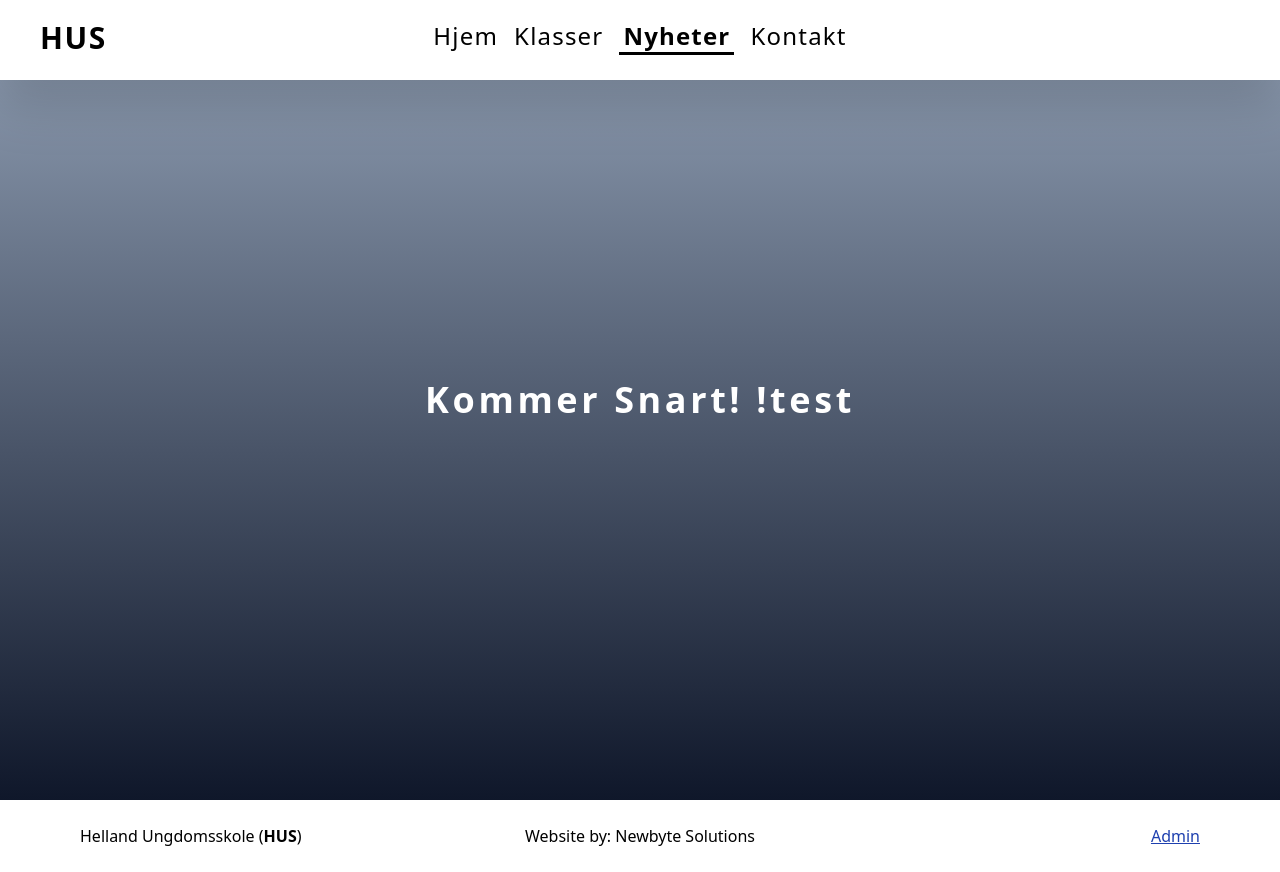
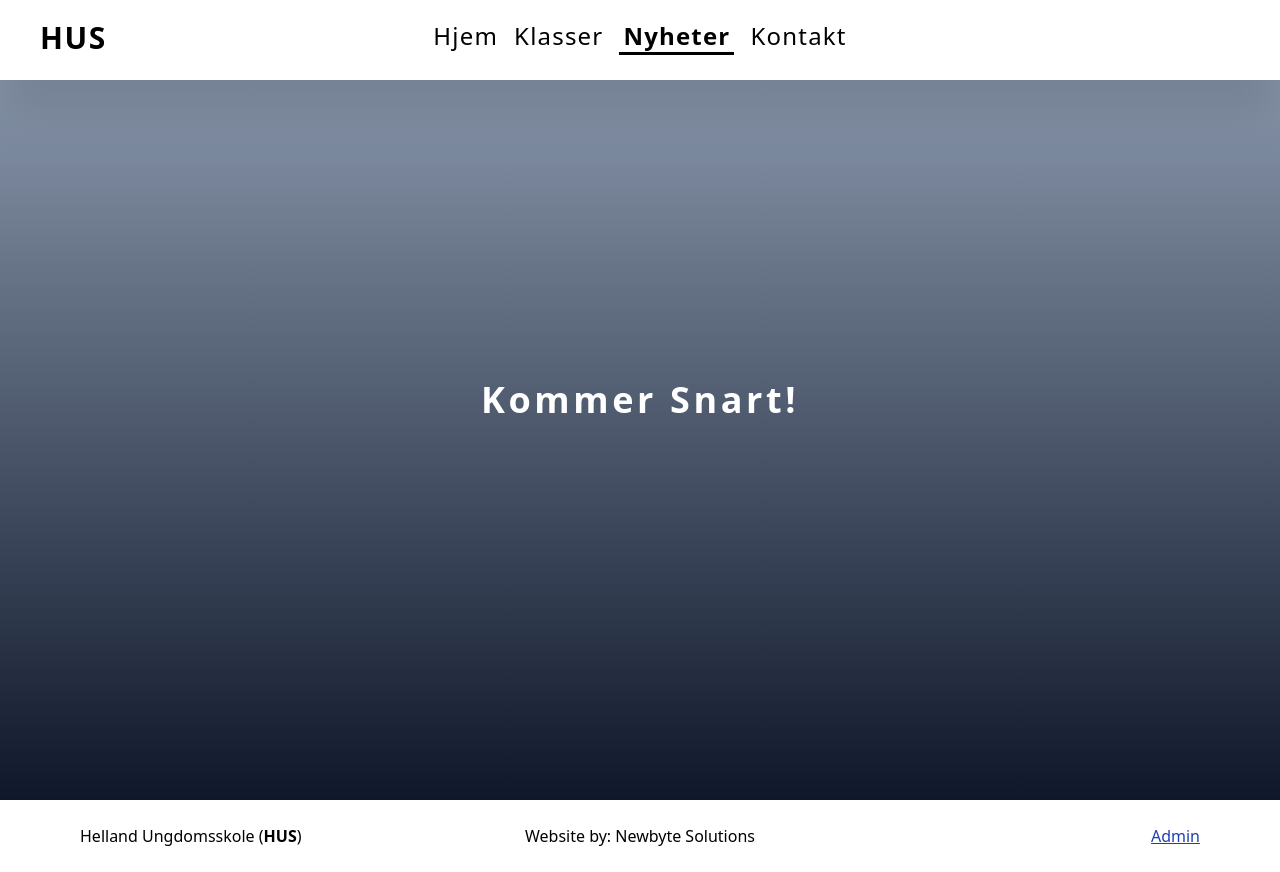
Before and after one commit to newbyte-solutions/ABF-Home, a Nuxt app: page /nyheter in a window 1280 px wide. Built offline with nearby package versions, Linux system fonts and the light colour scheme.

Commit message:
Chore: remove tests

```diff
--- a/pages/nyheter.vue
+++ b/pages/nyheter.vue
@@ -5,7 +5,7 @@
   <div class="w-full h-fit">
     <div class="w-full h-screen flex justify-center items-center">
       <h1 class="text-4xl text-white font-bold tracking-widest">
-        Kommer Snart! !test
+        Kommer Snart!
       </h1>
     </div>
   </div>
```
